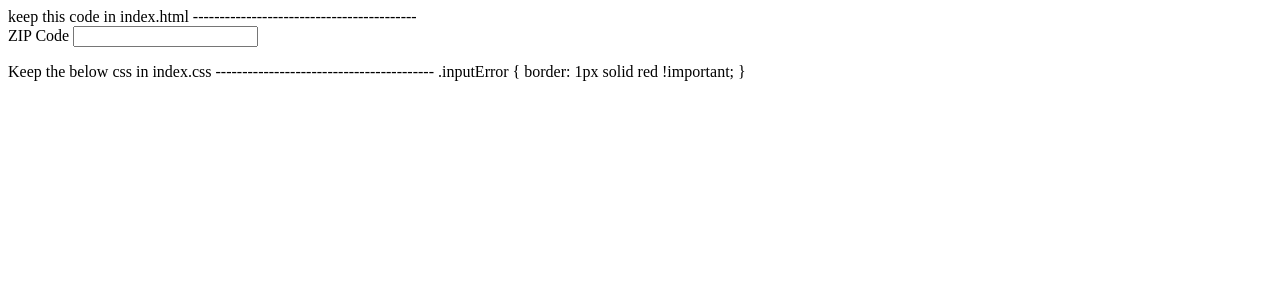
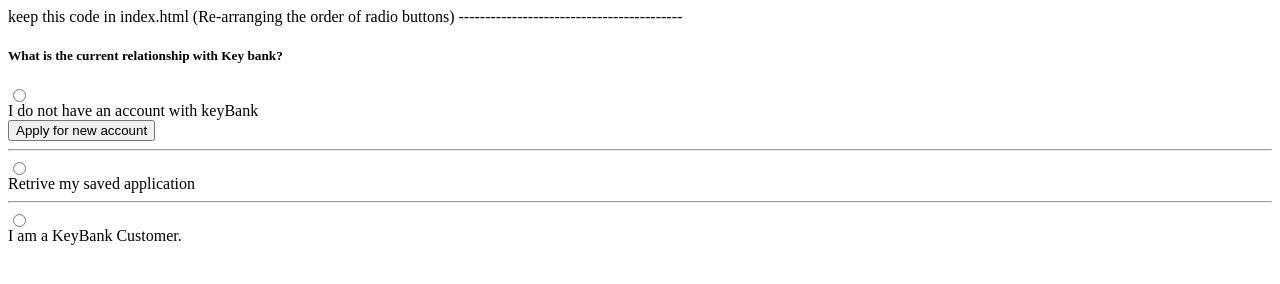
Before and after one commit to maheshreddy415/temporary, a plain HTML site: page index.html in a window 1280 px wide. Drawn offline with Linux system fonts and the light colour scheme.

Commit message:
Update index.html

```diff
--- a/index.html
+++ b/index.html
@@ -1,18 +1,37 @@
-keep this code in index.html
+keep this code in index.html (Re-arranging the order of radio buttons)
 ------------------------------------------
-<form>
-    <div class="formElement">
-        <label for="zipCode"></label>
-        <span class="placeholderTxt">ZIP Code</span>
-        <input type="text" id="zipCode" name="zipCode" />
-        <span class="flag"></span>
-    </div>
-	<div class="info">
-	</div>
-</form>
-
-Keep the below css in index.css
------------------------------------------
-.inputError {
-	border: 1px solid red !important;
-}
+<div class="col-xs-12 col-sm-12 col-md-3 col-md-offset-1 bold" id="relationshipDiv">
+        <h5><strong>What is the current relationship with Key bank?</strong></h5>
+	<div class="row applyAccountDiv">
+            <div class="col-xs-1">
+                <input type="radio" name="relationship" id="noAccount"/>
+		<label><span></span></label>
+            </div>
+            <div class="col-xs-10">
+                <span class="red">I do not have an account with keyBank</span>
+		<div>
+			<input type="button" value="Apply for new account" class="applyAccount"/>
+		</div>
+            </div>
+        </div>
+	<hr />
+	<div class="row">
+            <div class="col-xs-1">
+                <input type="radio" name="relationship" />
+		<label><span></span></label>
+            </div>
+            <div class="col-xs-10">
+                <span class="red">Retrive my saved application</span>
+            </div>
+        </div>
+	<hr />
+        <div class="row">
+            <div class="col-xs-1">
+                <input type="radio" name="relationship" />
+		<label><span></span></label>
+            </div>
+            <div class="col-xs-10">
+                <span class="red">I am a KeyBank Customer.</span>
+            </div>
+        </div>
+ </div>
```
